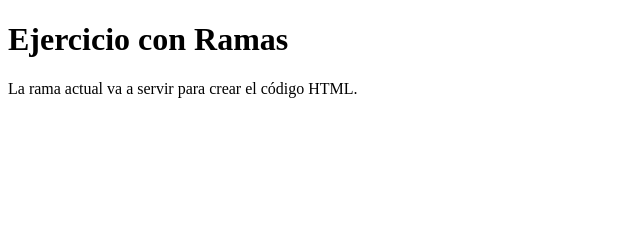
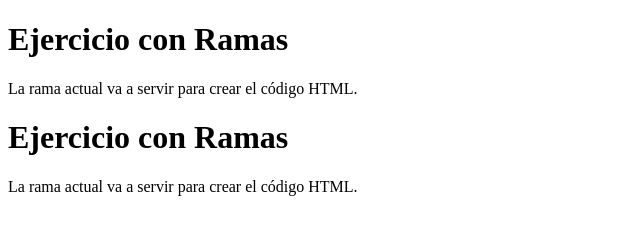
Before and after one commit to gioshimitsu/Ejerciciocv3, a plain HTML site: page index.html in a window 1280 px wide. Shown: the whole page, without its empty margins (0-640 px from the left). Drawn offline with Linux system fonts and the light colour scheme.

Commit message:
Enlaces CSS

```diff
--- a/index.html
+++ b/index.html
@@ -4,9 +4,14 @@
     <meta charset="UTF-8">
     <meta name="viewport" content="width=device-width, initial-scale=1.0">
     <title>Document</title>
+    <link href="estilos.css" rel="stylesheet">
 </head>
 <body>
     <h1>Ejercicio con Ramas</h1>
     <p1> La rama actual va a servir para crear el código HTML.</p1>
+    <div>
+        <h1>Ejercicio con Ramas</h1>
+        <p1> La rama actual va a servir para crear el código HTML.</p1>
+    </div>
 </body>
 </html>
```
